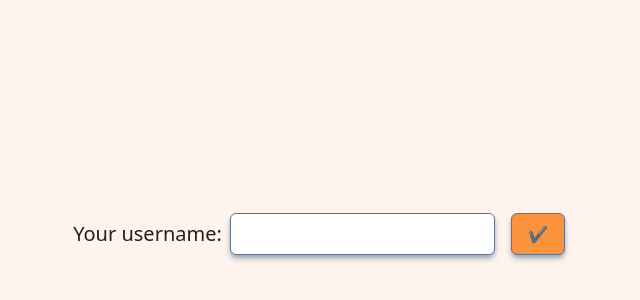
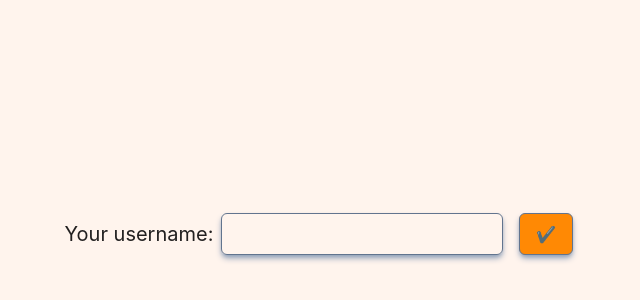
Before and after one commit to yevgeniyakimenko/ConCord, a React (Vite) app in the folder ConCordFrontEnd/: page / in a window 1280 px wide. Shown: the part 158-458 px from the top of the page, without its empty margins (321-961 px from the left). Built offline with nearby package versions, Linux system fonts and the light colour scheme.

Commit message:
chore(frontend deps): migrate to tailwindcss v4 and @tailwindcss/vite

```diff
--- a/ConCordFrontEnd/package.json
+++ b/ConCordFrontEnd/package.json
@@ -10,13 +10,12 @@
   },
   "dependencies": {
     "@microsoft/signalr": "^10.0.11",
-    "autoprefixer": "^10.6.0",
-    "postcss": "^8.5.28",
     "react": "^19.3.0",
     "react-dom": "^19.3.0",
-    "tailwindcss": "^3.4.19"
+    "tailwindcss": "^4.3.3"
   },
   "devDependencies": {
+    "@tailwindcss/vite": "^4.3.3",
     "@types/react": "^19.3.0",
     "@types/react-dom": "^19.3.0",
     "@vitejs/plugin-react": "^6.1.1",
--- a/ConCordFrontEnd/postcss.config.cjs
+++ /dev/null
@@ -1,6 +0,0 @@
-module.exports = {
-  plugins: {
-    tailwindcss: {},
-    autoprefixer: {},
-  },
-}
--- a/ConCordFrontEnd/src/index.css
+++ b/ConCordFrontEnd/src/index.css
@@ -1,6 +1,4 @@
-@tailwind base;
-@tailwind components;
-@tailwind utilities;
+@import "tailwindcss";
 
 @media (prefers-color-scheme: light) {
   :root {
--- a/ConCordFrontEnd/tailwind.config.cjs
+++ /dev/null
@@ -1,11 +0,0 @@
-/** @type {import('tailwindcss').Config} */
-module.exports = {
-  content: [
-    "./index.html",
-    "./src/**/*.{js,ts,jsx,tsx}",
-  ],
-  theme: {
-    extend: {},
-  },
-  plugins: [],
-}
--- a/ConCordFrontEnd/vite.config.js
+++ b/ConCordFrontEnd/vite.config.js
@@ -1,5 +1,6 @@
 import { defineConfig } from 'vite'
 import react from '@vitejs/plugin-react'
+import tailwindcss from '@tailwindcss/vite'
 
 // https://vitejs.dev/config/
 export default defineConfig({
@@ -12,5 +13,8 @@ export default defineConfig({
       },
     }
   },
-  plugins: [react()],
+  plugins: [
+    react(),
+    tailwindcss(),
+  ],
 })
```
Also changed, not shown: 1 other file (tests, documents, lock files or other folders).
